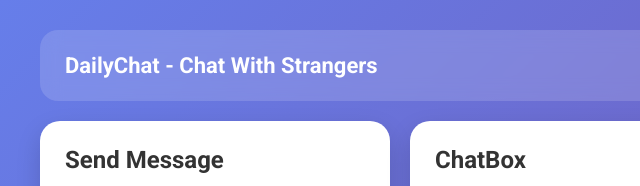
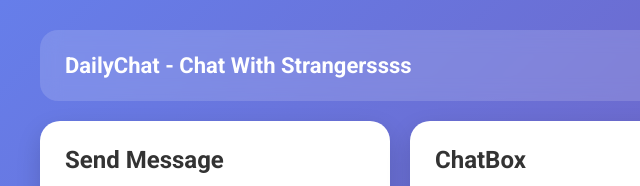
Before and after one commit to huzaifa-kzk/DailyJournal, a plain HTML site: page frontend/dashboard.html in a window 1280 px wide. Shown: the top 186 px of the page, 0-640 px from the left. Drawn offline with Linux system fonts and the light colour scheme; no server answers.

```diff
--- a/frontend/dashboard.html
+++ b/frontend/dashboard.html
@@ -11,7 +11,7 @@
 <body>
 
   <header class="topbar">
-    <h1>DailyChat - Chat With Strangers</h1>
+    <h1>DailyChat - Chat With Strangerssss</h1>
     <button class="logout-btn" onclick="logout()">Logout</button>
   </header>
 
```
